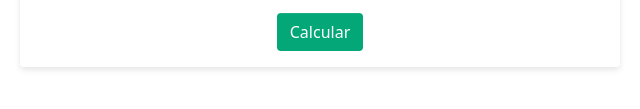
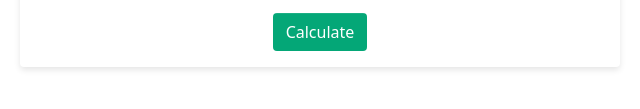
Before and after one commit to BrunoRodriguesNasc/Horas-trabalhadas, a website: page index.html in a window 1280 px wide. Shown: the part 491-600 px from the top of the page, 320-960 px from the left. Drawn offline with Linux system fonts and the light colour scheme.

Commit message:
fix: removendo o favicon

```diff
--- a/index.html
+++ b/index.html
@@ -7,7 +7,6 @@
   <meta name="viewport" content="width=device-width, initial-scale=1.0">
   <link rel="stylesheet" href="style.css">
   <link rel="stylesheet" href="/bootstrap/css/bootstrap.min.css">
-  <link rel="icon" type="image/png" href="/ahgoralogo.png" />
   <title>Desafio Ahgora</title>
 </head>
 
@@ -40,7 +39,7 @@
           </div>
         </div>
         <div class="container text-center mt-3">
-          <button type="button" class="btn btn-sucess colorBtn " id="btnCalculate">Calcular</button>
+          <button type="button" class="btn btn-sucess colorBtn " id="btnCalculate">Calculate</button>
         </div>
       </div>
       <span id="cardMessage"></span>
```
